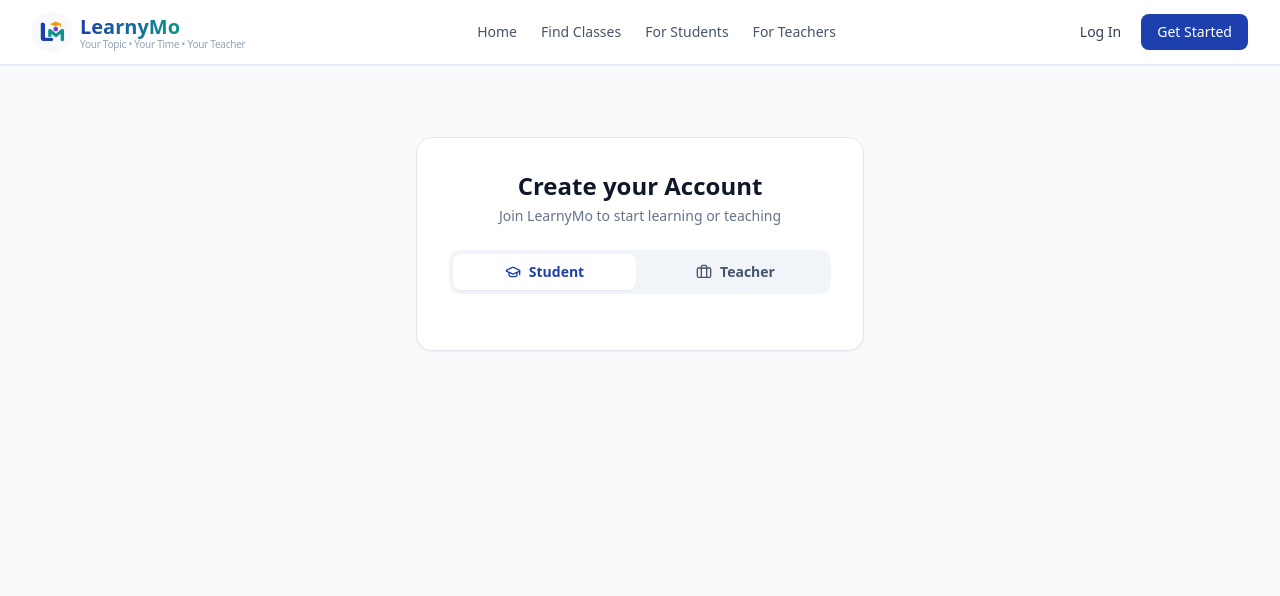
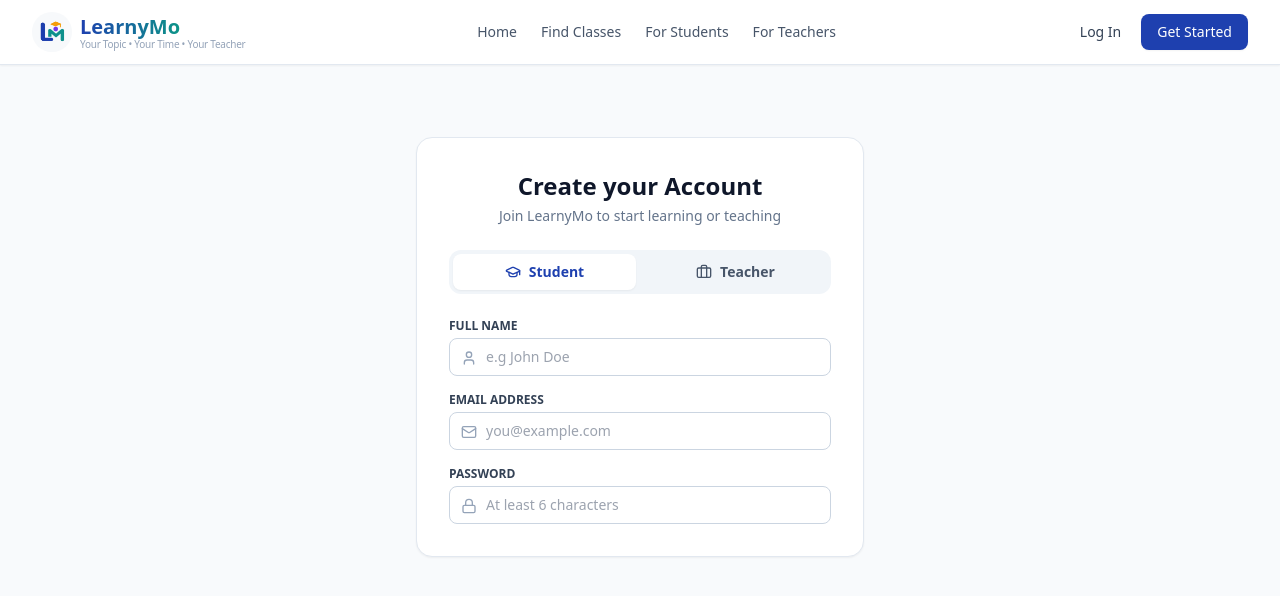
Before and after one commit to paulrajeevan/Uki-Final-Project, a React (Vite) app in the folder client/: page /register in a window 1280 px wide. Shown: the top 596 px of the page. Built offline with nearby package versions, Linux system fonts and the light colour scheme; no server answers.

Commit message:
feat: add name email password on register form

```diff
--- a/client/src/pages/Register.jsx
+++ b/client/src/pages/Register.jsx
@@ -71,6 +71,28 @@ const Register = () => {
                     Teacher
                 </button>
             </div>
+
+            <form onSubmit={handleSubmit} className="space-y-4">
+                <div>
+                    <label className="block text-xs font-semibold text-slate-700 uppercase mb-1">Full Name</label>
+                    <div className="relative"><User className="w-4 h-4 absolute left-3 top-3 text-slate-400" />
+                        <input type="text" name="name" required value={formData.name} onChange={handleChange} placeholder="e.g John Doe" className="w-full pl-9 pr-3 py-2 text-sm border border-slate-300 rounded-lg focus:outline-none focus:ring-2 focus:ring-brand-blue"/>
+                        </div>
+                </div>
+
+                <div>
+                    <label className="block text-xs font-semibold text-slate-700 uppercase mb-1">Email Address</label>
+                    <div className="relative"><Mail className="w-4 h-4 absolute left-3 top-3 text-slate-400"/>
+                    <input type="email" name="email" required value={formData.email} onChange={handleChange} placeholder="you@example.com" className="w-full pl-9 pr-3 py-2 text-sm border border-slate-300 rounded-lg focus:outline-none focus:ring-2 focus:ring-brand-blue" /></div>
+                </div>
+                <div>
+                    <label className="block text-xs font-semibold text-slate-700 uppercase mb-1">Password</label>
+                    <div className="relative">
+                        <Lock className="w-4 h-4 absolute left-3 top-3 text-slate-400"/>
+                        <input type="password" name="password" required  minLength={6} value={formData.password} onChange={handleChange} placeholder="At least 6 characters" className="w-full pl-9 pr-3 py-2 text-sm border border-slate-300 rounded-lg focus:outline-none focus:ring-2 focus:ring-brand-blue"/>
+                    </div>
+                </div>
+            </form>
         </div>
     )
 }
```
